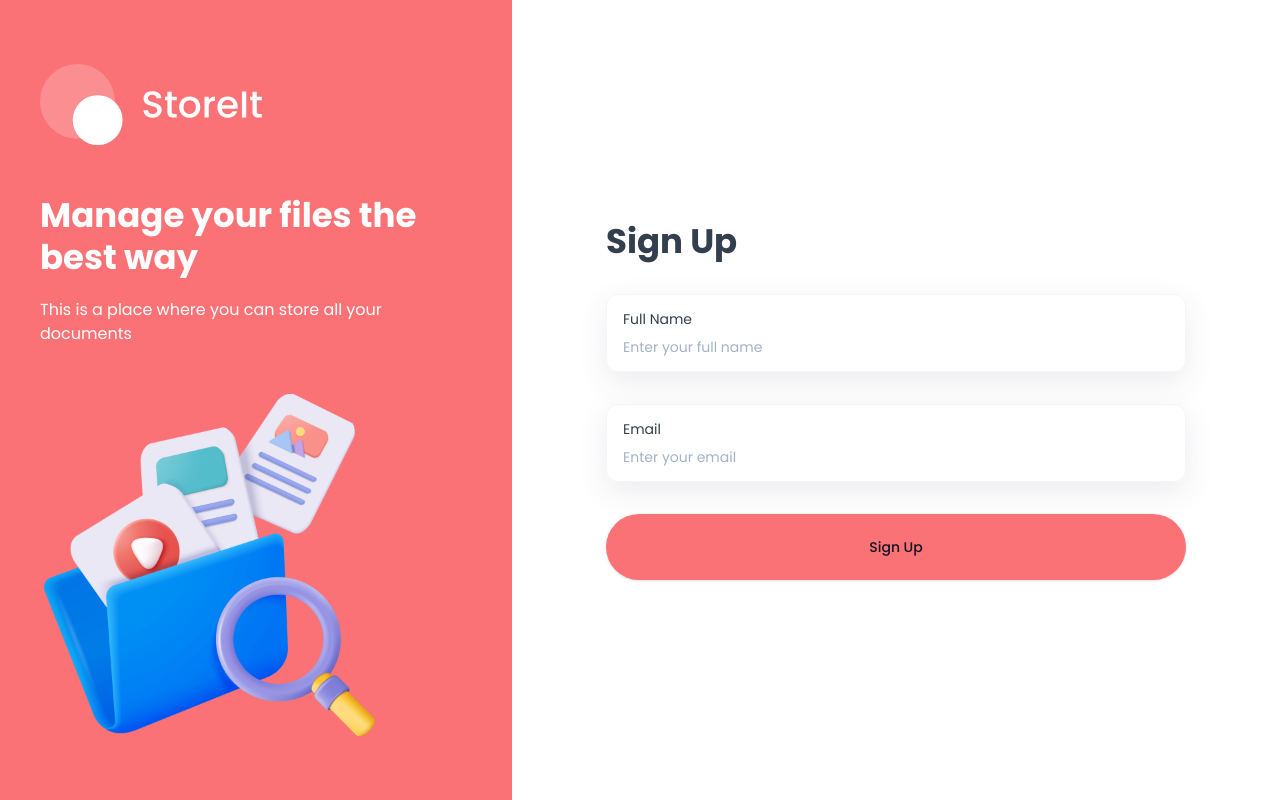
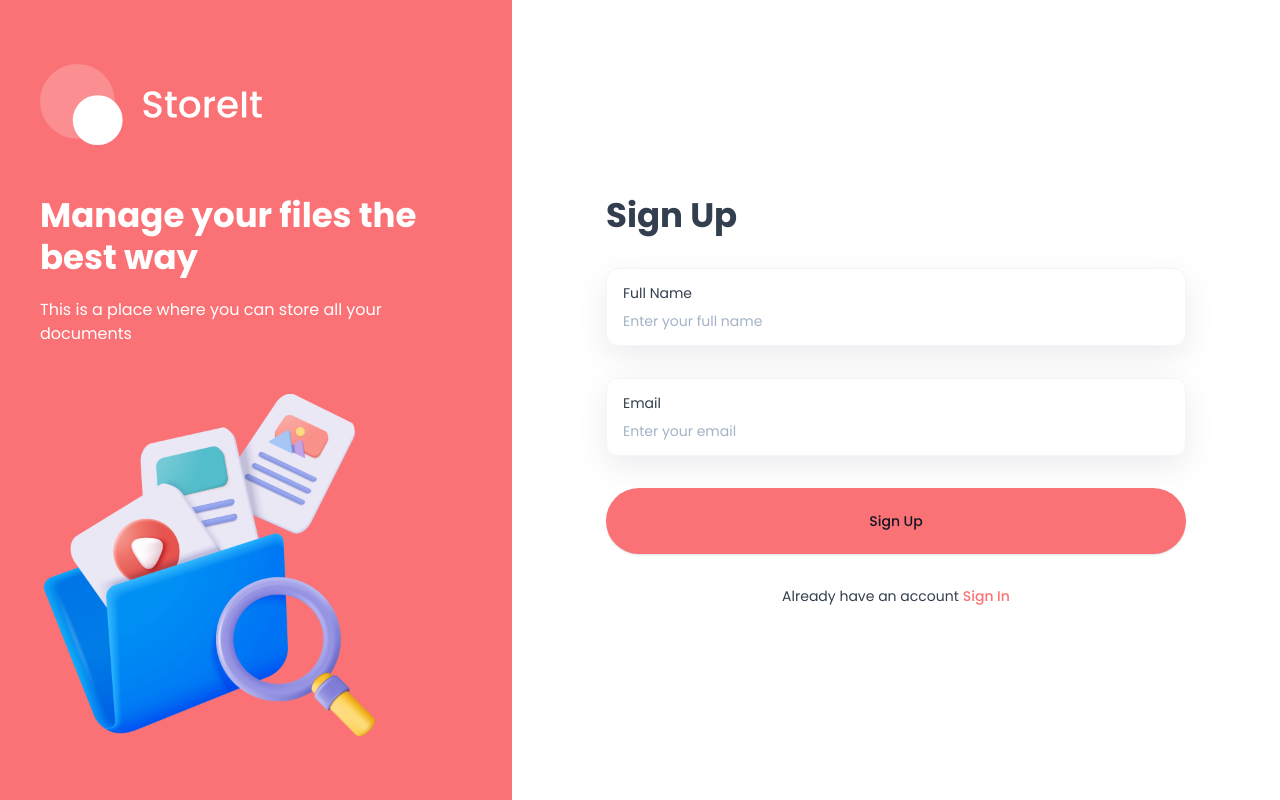
Before and after one commit to LSanjayaRanaweera/store_it, a Next.js app: page /sign-up in a window 1280 px wide. Built offline with nearby package versions, Linux system fonts and the light colour scheme.

Commit message:
Implemented UI of form

```diff
--- a/components/AuthForm.tsx
+++ b/components/AuthForm.tsx
@@ -9,7 +9,6 @@
 import {
   Form,
   FormControl,
-  FormDescription,
   FormField,
   FormItem,
   FormLabel,
@@ -18,6 +17,9 @@
 import { Input } from "@/components/ui/input";
 
 import { z } from "zod";
+import { useState } from "react";
+import Image from "next/image"; // import the optimized Image component from Next.js
+import Link from "next/link"; // imports Link component from Next.js, used in client side navigation
 
 const formSchema = z.object({
   username: z.string().min(2).max(50),
@@ -29,6 +31,10 @@
 // "type" is implemented when creating CUSTOM types that describe objects. primitives, unions, functions etc.
 
 const AuthForm = ({ type }: { type: FormType }) => {
+  // Creating a loading state with useState
+  const [isLoading, setIsLoading] = useState(false);
+  const [errorMessage, setErrorMessage] = useState("");
+
   // 3. Inserted Two callbacks---------------------------------------------------------------------------------
   // A. Define your form.
   const form = useForm<z.infer<typeof formSchema>>({
@@ -91,9 +97,39 @@
               </FormItem>
             )}
           />
-          <Button type="submit" className="form-submit-button">
+          {/* button is disabled if isLoading is true */}
+          <Button
+            type="submit"
+            className="form-submit-button"
+            disabled={isLoading}
+          >
             {type === "sign-in" ? "Sign In" : "Sign Up"}
+            {isLoading && (
+              <Image
+                src="/assets/icons/loader.svg"
+                alt="loader"
+                width={24}
+                height={24}
+                className="ml-2 animate-spin"
+              />
+            )}
           </Button>
+
+          {errorMessage && <p className="error-message">*{errorMessage}</p>}
+          <div className="body-2 flex justify-center">
+            <p className="text-light-100">
+              {type === "sign-in"
+                ? "Don't have an account"
+                : "Already have an account"}
+            </p>
+            <Link
+              href={type === "sign-in" ? "/sign-up" : "/sign-in"}
+              className="ml-1 font-medium text-brand"
+            >
+              {/* Clickable links displayed */}
+              {type === "sign-in" ? "Sign Up" : "Sign In"}
+            </Link>
+          </div>
         </form>
       </Form>
       {/* OTP Verification */}
```
